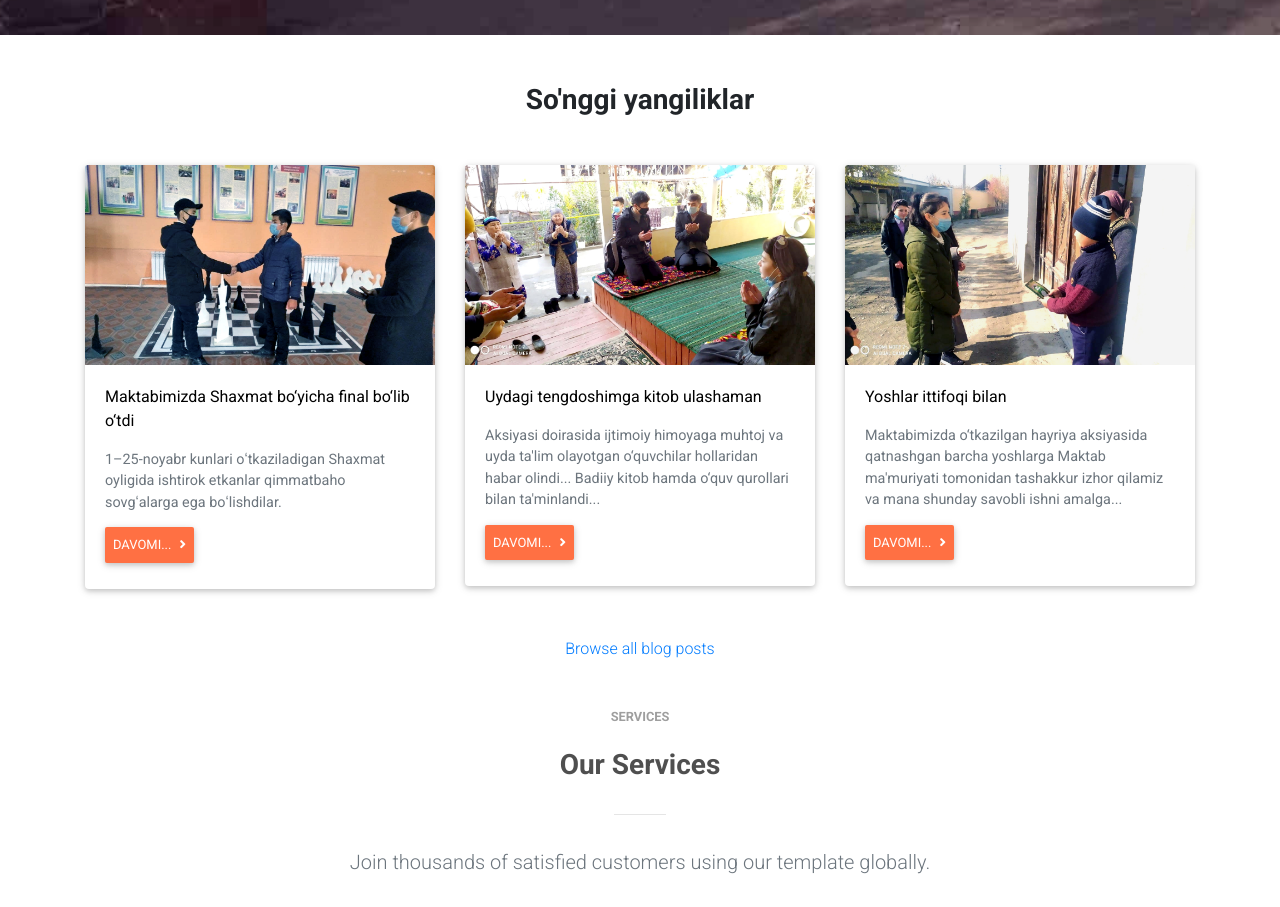
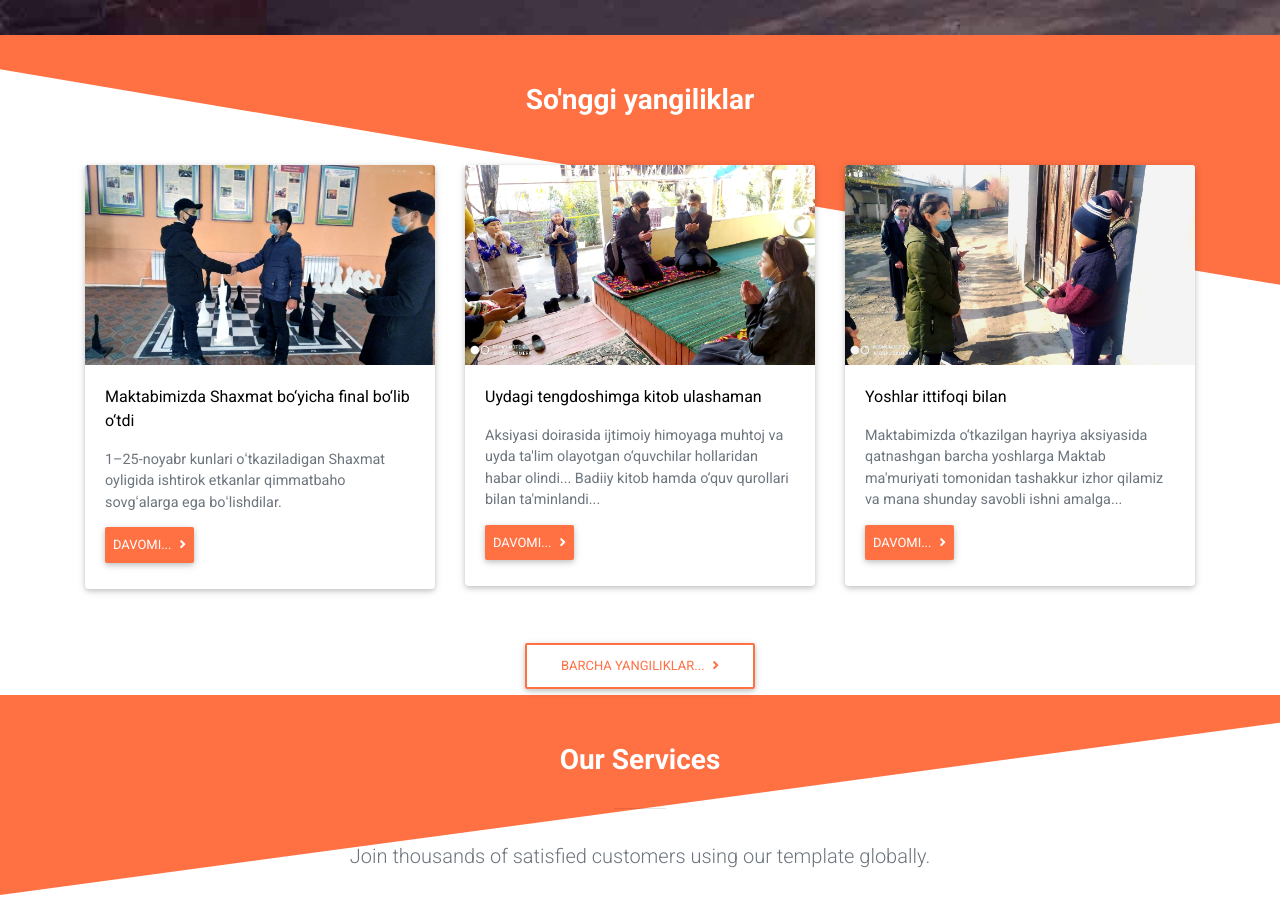
Before and after one commit to asakew/m53-mdb5, a plain HTML site: page index.html in a window 1280 px wide. Shown: the part 765-1672 px from the top of the page. Drawn offline with Linux system fonts and the light colour scheme.

Commit message:
+ shape-divider 2

```diff
--- a/css/style.css
+++ b/css/style.css
@@ -19,6 +19,65 @@
     fill: #ff7043;
 }
 
+
+.custom-shape-divider-top-1606365446 {
+    position: absolute;
+    z-index: -1;
+    width: 100%;
+    overflow: hidden;
+    line-height: 0;
+}
+
+.custom-shape-divider-top-1606365446 svg {
+    position: relative;
+    display: block;
+    width: calc(100% + 1.3px);
+    height: 250px;
+}
+
+.custom-shape-divider-top-1606365446 .shape-fill {
+    fill: #ff7043;
+    /* fill: #FF704340; */
+}
+
+
+.custom-shape-divider-top-1606366197 {
+    position: absolute;
+    z-index: -1;
+    width: 100%;
+    overflow: hidden;
+    line-height: 0;
+}
+
+.custom-shape-divider-top-1606366197 svg {
+    position: relative;
+    display: block;
+    width: calc(100% + 1.3px);
+    height: 200px;
+    transform: rotateY(180deg);
+}
+
+.custom-shape-divider-top-1606366197 .shape-fill {
+    fill: #FF7043;
+}
+
+
+
+
+
+
+
+
+
+
+
+
+
+
+
+
+
+
 ::selection {
   background: #ff7043; /* WebKit/Blink Browsers */
   color: white
--- a/index.html
+++ b/index.html
@@ -156,14 +156,18 @@
 <!-- Main navigation -->
 
 
+<div class="custom-shape-divider-top-1606365446">
+    <svg data-name="Layer 1" xmlns="http://www.w3.org/2000/svg" viewBox="0 0 1200 120" preserveAspectRatio="none">
+        <path d="M1200 120L0 16.48 0 0 1200 0 1200 120z" class="shape-fill"></path>
+    </svg>
+</div>
 <div class="container mt-5">
-
 
   <!--Section: Content-->
   <section class="">
 
     <!-- Section heading -->
-    <h3 class="text-center font-weight-bold mb-5">So'nggi yangiliklar</h3>
+    <h3 class="text-center font-weight-bold text-white mb-5">So'nggi yangiliklar</h3>
 
     <!-- Grid row -->
     <div class="row">
@@ -254,7 +258,8 @@
     <!-- Grid row -->
 
     <div class="text-center mt-5">
-      <a href="#!">Browse all blog posts</a>
+      <a href="#!"></a>
+            <a class="btn btn-outline-deep-orange btn-rounded waves-effect">Barcha yangiliklar...<i class="fa fa-angle-right ml-2"></i></a>
     </div>
 
   </section>
@@ -268,13 +273,18 @@
 
 
 
+<div class="custom-shape-divider-top-1606366197">
+    <svg data-name="Layer 1" xmlns="http://www.w3.org/2000/svg" viewBox="0 0 1200 120" preserveAspectRatio="none">
+        <path d="M1200 120L0 16.48 0 0 1200 0 1200 120z" class="shape-fill"></path>
+    </svg>
+</div>
 <div class="container my-5">
+
 
   <!-- Section -->
   <section>
 
-    <h6 class="font-weight-bold text-center grey-text text-uppercase small mb-4">Services</h6>
-    <h3 class="font-weight-bold text-center dark-grey-text pb-2">Our Services</h3>
+    <h3 class="font-weight-bold text-center text-white pb-2">Our Services</h3>
     <hr class="w-header my-4">
     <p class="lead text-center text-muted pt-2 mb-5">Join thousands of satisfied customers using our template
       globally.</p>
```
